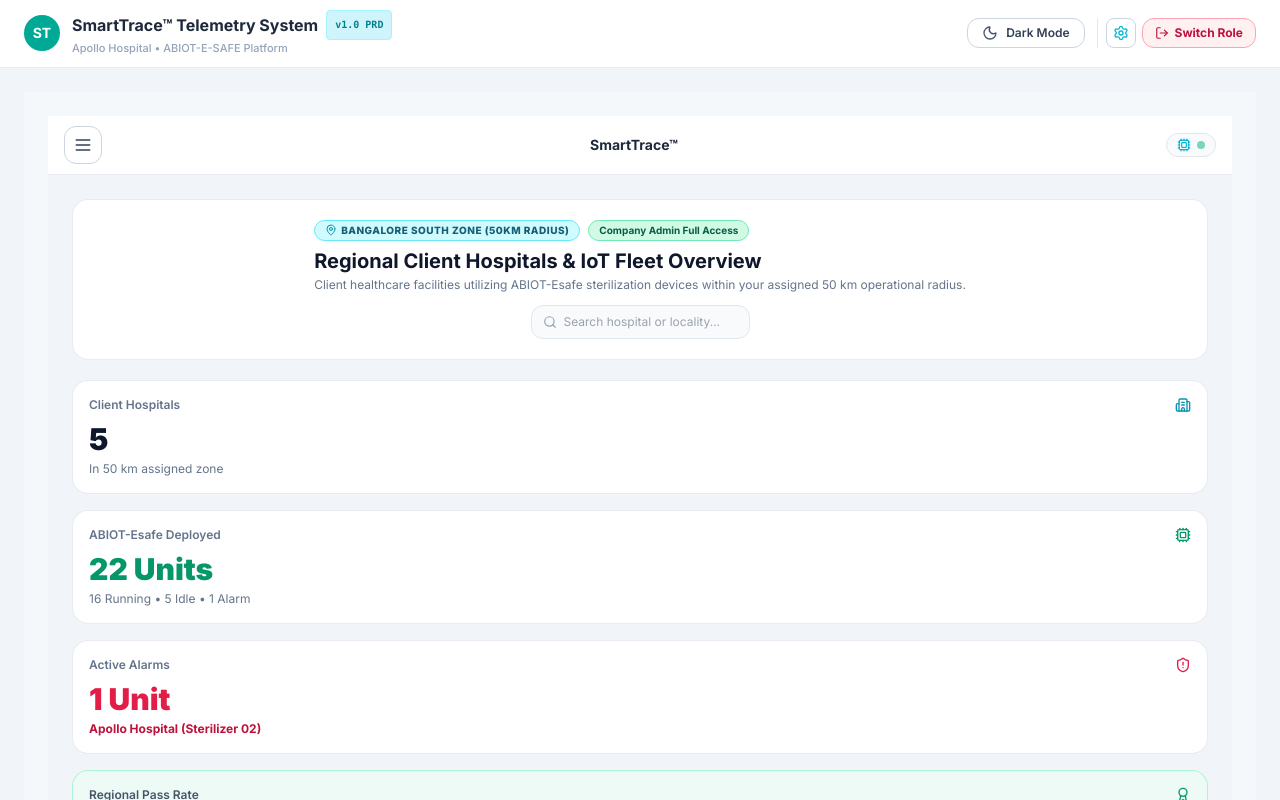
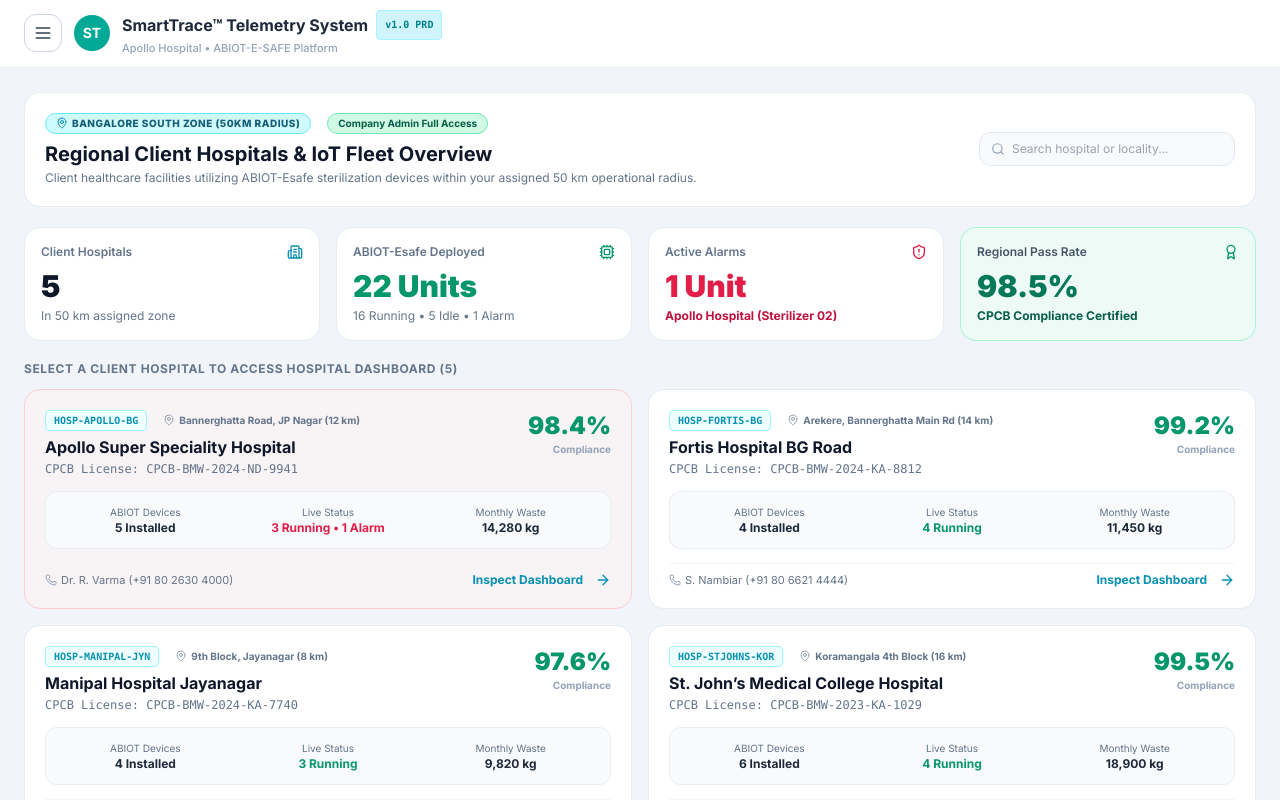
Before and after one commit to Prithvi-Satish/SmartTrace-Dashboards, a React (Vite) app: page / in a window 1280 px wide. Both pictures are taken after a click on the button "Sign In to Portal". Shown: the top 800 px of the page. Built offline with nearby package versions, Linux system fonts and the light colour scheme.

Commit message:
working state 17/08/2026 1:00 pm

```diff
--- a/src/App.jsx
+++ b/src/App.jsx
@@ -82,6 +82,7 @@
       setActiveView={setActiveView}
       theme={theme}
       setTheme={setTheme}
+      onToggleSidebar={() => setIsMobileOpen(true)}
     >
       <div className={`flex min-h-screen transition-colors duration-300 ${
         isLight ? 'bg-slate-100 text-slate-900 light' : 'bg-[#070a10] text-slate-100 dark'
@@ -101,28 +102,6 @@
 
         {/* Main Content */}
         <div className="flex-1 flex flex-col min-w-0 overflow-x-hidden">
-          {/* Mobile top bar */}
-          <header className={`w-full px-4 py-2.5 flex items-center justify-between gap-3 sticky top-0 z-20 border-b shadow-xs transition-colors md:hidden ${
-            isLight ? 'bg-white border-slate-200/80 text-slate-900' : 'bg-[#0e1420] border-slate-800 text-slate-100'
-          }`}>
-            <button
-              onClick={() => setIsMobileOpen(true)}
-              className="p-2 rounded-xl border border-slate-300 dark:border-slate-700 text-slate-700 dark:text-slate-200 hover:bg-slate-100 dark:hover:bg-slate-800 transition-all"
-              title="Open Navigation Menu"
-            >
-              <svg className="w-5 h-5" fill="none" stroke="currentColor" strokeWidth={2} viewBox="0 0 24 24">
-                <path strokeLinecap="round" strokeLinejoin="round" d="M4 6h16M4 12h16M4 18h16" />
-              </svg>
-            </button>
-            <span className="font-bold text-sm text-slate-800 dark:text-slate-100">SmartTrace™</span>
-            <div className={`flex items-center space-x-1.5 text-xs font-semibold px-2.5 py-1 rounded-xl border ${
-              isLight ? 'bg-slate-50 text-slate-700 border-slate-200' : 'bg-[#090d16] text-slate-300 border-slate-800'
-            }`}>
-              <Cpu className="w-3.5 h-3.5 text-cyan-500" />
-              <span className="w-2 h-2 rounded-full bg-emerald-500 animate-pulse" />
-            </div>
-          </header>
-
           <main className="flex-1 p-3 sm:p-6 overflow-x-hidden">
             {/* Drilldown Breadcrumb */}
             {selectedHospitalForAdmin && activeNav === 'hospital_telemetry' && (
--- a/src/components/DeviceFrame.jsx
+++ b/src/components/DeviceFrame.jsx
@@ -3,7 +3,7 @@
 import { useAuth } from '../context/AuthContext';
 import SettingsModal from './SettingsModal';
 
-export default function DeviceFrame({ activeView, setActiveView, theme, setTheme, children }) {
+export default function DeviceFrame({ activeView, setActiveView, theme, setTheme, onToggleSidebar, children }) {
   const isLight = theme === 'light';
   const { currentUser, isAuthenticated, logout } = useAuth();
   const [showSettings, setShowSettings] = useState(false);
@@ -18,6 +18,17 @@
       }`}>
         {/* Left Branding */}
         <div className="flex items-center space-x-3">
+          {/* Hamburger Menu Toggle */}
+          <button
+            onClick={onToggleSidebar}
+            className="p-2 rounded-xl border border-slate-300 dark:border-slate-700 text-slate-700 dark:text-slate-200 hover:bg-slate-100 dark:hover:bg-slate-800 transition-all"
+            title="Open Navigation Menu"
+          >
+            <svg className="w-5 h-5" fill="none" stroke="currentColor" strokeWidth={2} viewBox="0 0 24 24">
+              <path strokeLinecap="round" strokeLinejoin="round" d="M4 6h16M4 12h16M4 18h16" />
+            </svg>
+          </button>
+
           <div className="w-9 h-9 rounded-full bg-[#00a896] text-white font-bold text-xs sm:text-sm flex items-center justify-center shadow-sm">
             ST
           </div>
@@ -36,83 +47,14 @@
 
         {/* Right Controls */}
         <div className="flex items-center space-x-3">
-          {/* Dark Mode Toggle Button */}
-          <button
-            onClick={() => setTheme(isLight ? 'dark' : 'light')}
-            className={`px-3.5 py-1.5 rounded-xl border transition-all flex items-center space-x-2 text-xs font-semibold shadow-xs ${
-              isLight
-                ? 'bg-white hover:bg-slate-50 border-slate-300 text-slate-700'
-                : 'bg-slate-800 hover:bg-slate-700 border-slate-700 text-slate-200'
-            }`}
-            title="Toggle Theme"
-          >
-            {isLight ? (
-              <>
-                <Moon className="w-4 h-4 text-slate-600" />
-                <span>Dark Mode</span>
-              </>
-            ) : (
-              <>
-                <Sun className="w-4 h-4 text-amber-400" />
-                <span>Light Mode</span>
-              </>
-            )}
-          </button>
-
-
-
-          {/* Settings & Logout */}
-          {isAuthenticated && (
-            <div className="flex items-center space-x-1.5 pl-2 border-l border-slate-200 dark:border-slate-800">
-              <button
-                onClick={() => setShowSettings(true)}
-                className={`p-1.5 rounded-lg border transition-all text-xs ${
-                  isLight ? 'bg-white hover:bg-slate-100 border-slate-300 text-slate-700' : 'bg-slate-800 hover:bg-slate-700 border-slate-700 text-slate-200'
-                }`}
-                title="Settings"
-              >
-                <Settings className="w-4 h-4 text-cyan-500" />
-              </button>
-              <button
-                onClick={logout}
-                className="px-3 py-1.5 rounded-xl border border-rose-300 dark:border-rose-800/60 bg-rose-50 dark:bg-rose-950/30 text-rose-700 dark:text-rose-300 hover:bg-rose-100 dark:hover:bg-rose-900/50 transition-all text-xs font-bold flex items-center space-x-1.5"
-                title="Sign Out / Switch Role"
-              >
-                <LogOut className="w-3.5 h-3.5" />
-                <span>Switch Role</span>
-              </button>
-            </div>
-          )}
+          {/* Optionally kept a CPU status indicator if needed, else left empty since user asked to remove settings/theme/role toggles */}
         </div>
       </header>
 
       {/* Main Container */}
-      <main className="w-full flex-1 flex flex-col items-center p-2 sm:p-6 transition-all duration-300 overflow-x-hidden">
-        <div className={`w-full transition-all duration-300 overflow-x-hidden ${
-          activeView === 'phone'
-            ? 'w-full md:max-w-[410px] rounded-none md:rounded-[32px] border-0 md:border-[12px] border-[#131c2e] shadow-none md:shadow-2xl bg-white dark:bg-[#0b0f19] my-0 md:my-2'
-            : activeView === 'tablet'
-            ? 'w-full md:max-w-[850px] rounded-none md:rounded-[32px] border-0 md:border-[12px] border-[#131c2e] shadow-none md:shadow-2xl bg-white dark:bg-[#0b0f19] my-0 md:my-2'
-            : 'max-w-7xl'
-        }`}>
-          {/* Simulated Device Status Bar - Only on larger desktop testing screens */}
-          {activeView !== 'desktop' && (
-            <div className="hidden md:flex bg-[#131c2e] text-slate-300 px-6 py-2 items-center justify-between text-xs font-mono select-none">
-              <div className="flex items-center space-x-2">
-                <span className="font-sans font-bold text-xs text-slate-200">15:56</span>
-                <span className="bg-slate-700/50 text-slate-300 text-[10px] px-2 py-0.5 rounded font-sans font-semibold font-mono">Tab Active</span>
-              </div>
-              <div className="flex items-center space-x-2 text-slate-400">
-                <Signal className="w-3.5 h-3.5" />
-                <Wifi className="w-3.5 h-3.5" />
-                <Battery className="w-4 h-4" />
-              </div>
-            </div>
-          )}
-
-          <div className="p-3 sm:p-6 bg-slate-50/60 dark:bg-[#0b0f19] overflow-x-hidden">
-            {children}
-          </div>
+      <main className="w-full flex-1 flex flex-col transition-all duration-300 overflow-x-hidden">
+        <div className="w-full h-full flex-1 flex flex-col bg-slate-50/60 dark:bg-[#0b0f19]">
+          {children}
         </div>
       </main>
 
--- a/src/components/SidebarNav.jsx
+++ b/src/components/SidebarNav.jsx
@@ -292,18 +292,9 @@
 
   return (
     <>
-      {/* Desktop & Tablet Collapsible Fixed Sidebar */}
-      <aside className={`hidden md:block sticky top-0 h-screen transition-all duration-300 shrink-0 border-r z-30 ${
-        isCollapsed ? 'w-20' : 'w-64'
-      } ${
-        isLight ? 'bg-white border-slate-200/80' : 'bg-[#0e1420] border-slate-800'
-      }`}>
-        {sidebarContent}
-      </aside>
-
-      {/* Mobile Drawer Navigation Overlay */}
+      {/* Drawer Navigation Overlay (All screen sizes) */}
       {isMobileOpen && (
-        <div className="md:hidden fixed inset-0 z-50 bg-slate-900/70 backdrop-blur-sm flex">
+        <div className="fixed inset-0 z-50 bg-slate-900/70 backdrop-blur-sm flex">
           <div className={`w-72 h-[100dvh] max-h-screen shadow-2xl transition-all ${
             isLight ? 'bg-white' : 'bg-[#0e1420]'
           }`}>
--- a/src/index.css
+++ b/src/index.css
@@ -1,6 +1,6 @@
-@tailwind base;
-@tailwind components;
-@tailwind utilities;
+@import "tailwindcss";
+
+@custom-variant dark (&:where(.dark, .dark *));
 
 :root {
   --bg-light: #f8fafc;
```
